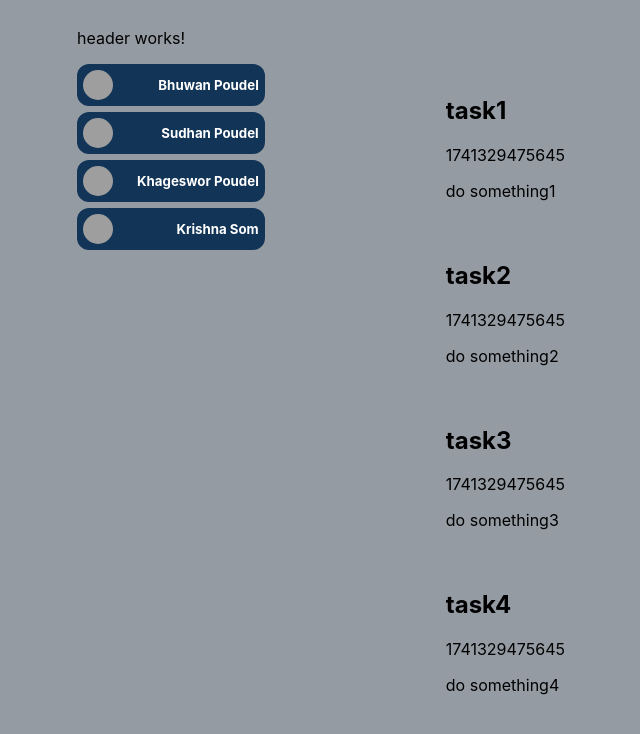
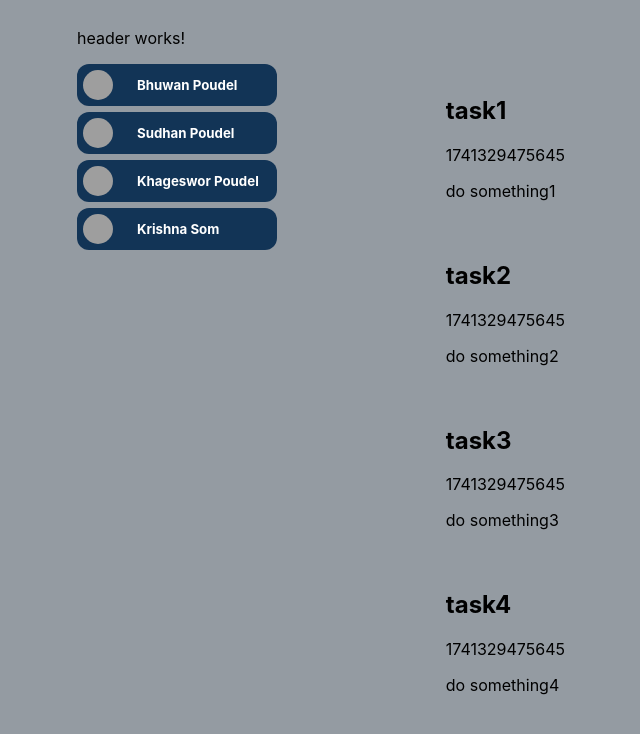
Before and after one commit to sudhansom/angular19, an Angular app: page / in a window 1280 px wide. Shown: the top 734 px of the page, without its empty margins (313-953 px from the left). Built offline with nearby package versions, Linux system fonts and the light colour scheme; grey boxes are pictures that could not be loaded.

Commit message:
style and ngOnInit

```diff
--- a/src/app/components/tasks/tasks.component.ts
+++ b/src/app/components/tasks/tasks.component.ts
@@ -1,4 +1,4 @@
-import { Component, inject } from '@angular/core';
+import { Component, OnInit, inject } from '@angular/core';
 import { EachTaskComponent } from './each-task/each-task.component';
 import { DataServiceService } from '../../services/data-service.service';
 import { type Task } from './tasks.model';
@@ -9,10 +9,10 @@ import { type Task } from './tasks.model';
   templateUrl: './tasks.component.html',
   styleUrl: './tasks.component.scss'
 })
-export class TasksComponent {
+export class TasksComponent implements OnInit {
 dataService = inject(DataServiceService)
 tasks: Task[] = [];
-constructor(){
+ngOnInit(){
   this.tasks = this.dataService.getTasks();
 }
 }
--- a/src/app/components/user/each-user/each-user.component.scss
+++ b/src/app/components/user/each-user/each-user.component.scss
@@ -1,6 +1,5 @@
 .each-user {
   display: flex;
-  justify-content: space-between;
   align-items: center;
   gap: 24px;
   background-color: #123456;
@@ -19,4 +18,5 @@ img {
 }
 h5 {
   margin: 0;
+  padding-right: 12px;
 }
```
